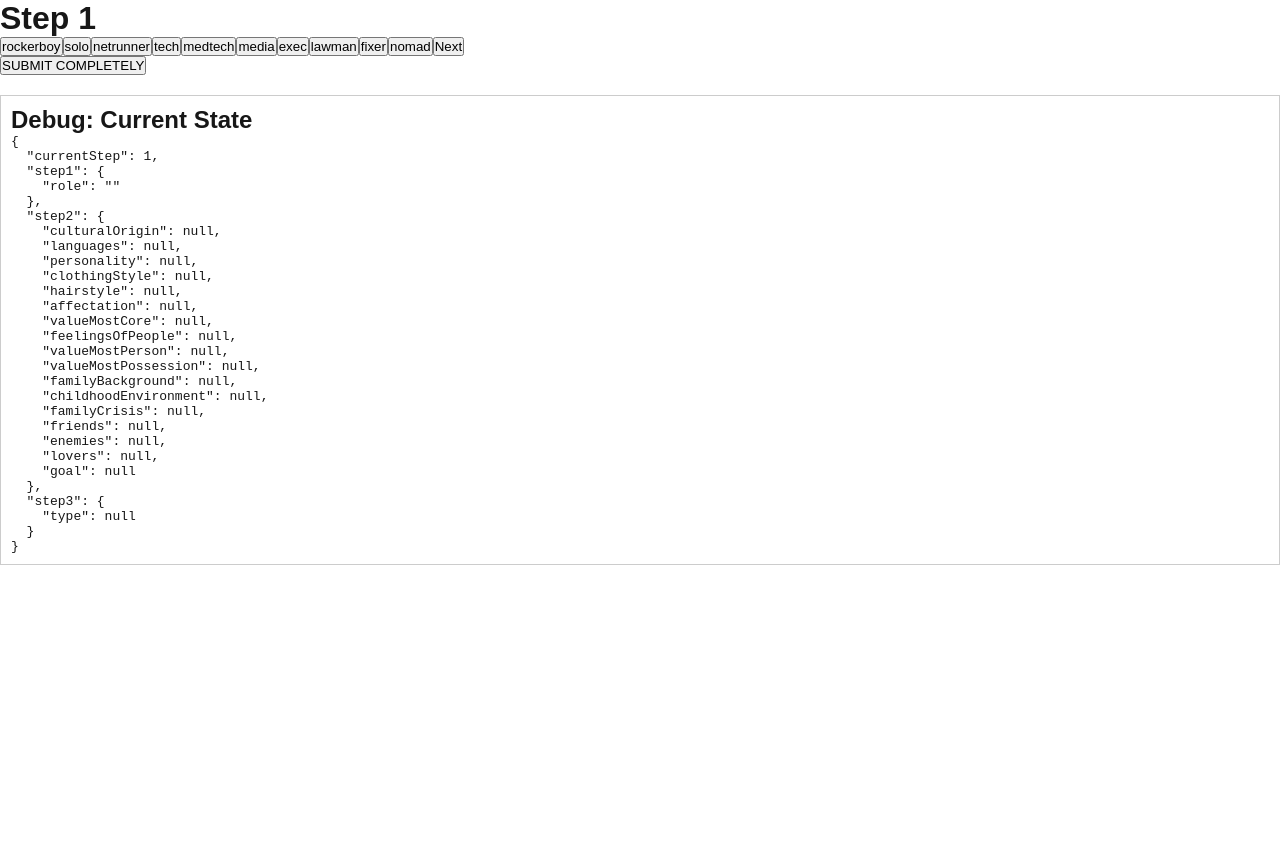
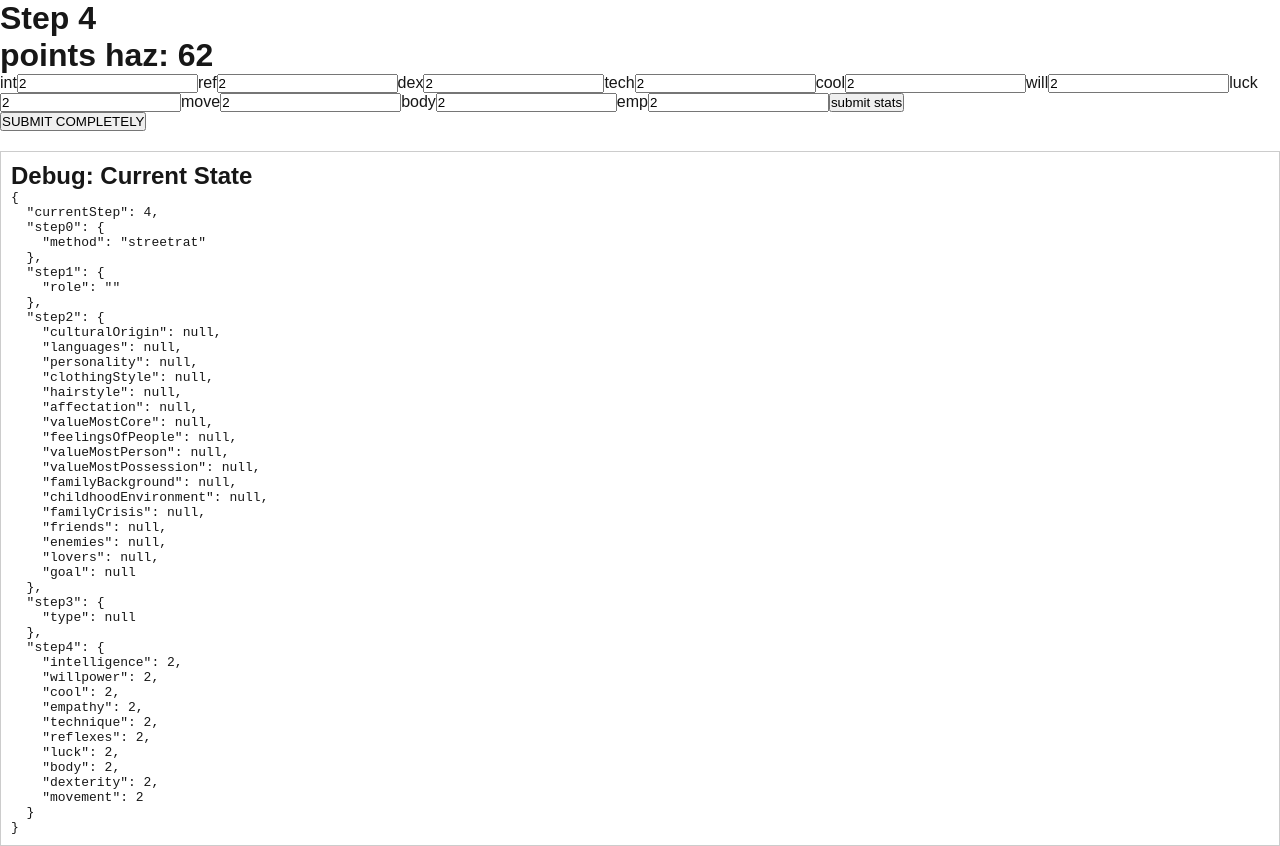
Before and after one commit to ninikigal/choomfie, a Next.js app: page /character in a window 1280 px wide. Before the commit the page ends 800 px from the top, so only its background shows below. Built offline with nearby package versions, Linux system fonts and the light colour scheme.

Commit message:
Added initial stat form

```diff
--- a/app/character/formTypes.tsx
+++ b/app/character/formTypes.tsx
@@ -1,3 +1,7 @@
+export interface MethodFormData {
+    method: "streetrat" | "edgerunner" | "complete"
+}
+
 export interface RoleFormData {
     role: ""
     | "rockerboy" | "solo" | "netrunner" | "tech" | "medtech"
@@ -129,9 +133,23 @@ export interface NomadLifepathFormData {
     opposition: string | null;
 }
 
+export interface StatsFormData {
+    intelligence: number;
+    willpower: number;
+    cool: number;
+    empathy: number;
+    technique: number;
+    reflexes: number;
+    luck: number;
+    body: number;
+    dexterity: number;
+    movement: number;
+}
+
 export type CultureFormData = Pick<LifepathFormData, "culturalOrigin" | "languages">
 
 export type FormData = {
+    method: MethodFormData;
     role: RoleFormData;
     lifepath: LifepathFormData;
     roleLifepath:
@@ -145,10 +163,13 @@ export type FormData = {
         | LawmanLifepathFormData
         | FixerLifepathFormData
         | NomadLifepathFormData
+    stats: StatsFormData
 }
 
 export function createEmptyStepData<T extends keyof FormData>(step: T, role?: string): FormData[T] {
     switch(step) {
+        case "method":
+            return { method: "streetrat" } as FormData[T]
         case "role":
             return { role: "" } as FormData[T];
         case "lifepath":
@@ -267,6 +288,19 @@ export function createEmptyStepData<T extends keyof FormData>(step: T, role?: st
                 default:
                     throw new Error(`Unknown role ${role}`);
             }
+        case "stats":
+            return {
+                intelligence: 2,
+                willpower: 2,
+                cool: 2,
+                empathy: 2,
+                technique: 2,
+                reflexes: 2,
+                luck: 2,
+                body: 2,
+                dexterity: 2,
+                movement: 2
+            } as FormData[T]
         default:
             throw new Error(`Unknown Step ${step}`);
     }
--- /dev/null
+++ b/app/character/method.tsx
@@ -0,0 +1,39 @@
+"use client"
+
+import { MethodFormData } from "./formTypes";
+import { useForm } from "react-hook-form";
+
+interface MethodFormProps {
+    data: MethodFormData;
+    onFormSubmit: (data: MethodFormData) => void;
+}
+
+const methods = [
+    "streetrat",
+    "edgerunner",
+    "complete",
+]
+
+export default function MethodForm({data, onFormSubmit}: MethodFormProps) {
+    const { setValue, handleSubmit } = useForm<MethodFormData>({
+        defaultValues: data,
+    })
+
+    return (
+        <form onSubmit={handleSubmit(onFormSubmit)}>
+            <h1>choose method</h1>
+            {methods.map((method) => (
+                <button
+                    type="button"
+                    key={method}
+                    onClick={() =>
+                        setValue("method", method as MethodFormData["method"])
+                    }
+                >
+                    {method}
+                </button>
+            ))}
+            <button>SUBMIT</button>
+        </form>
+    )
+}
--- a/app/character/page.tsx
+++ b/app/character/page.tsx
@@ -1,7 +1,24 @@
 "use client"
 import { useReducer } from "react";
-import { RoleFormData, LifepathFormData, createEmptyStepData, RockerLifepathFormData, SoloLifepathFormData, NetrunnerLifepathFormData, TechLifepathFormData, MedtechLifepathFormData, MediaLifepathFormData, ExecLifepathFormData, LawmanLifepathFormData, FixerLifepathFormData, NomadLifepathFormData } from "./formTypes";
+import {
+    MethodFormData,
+    RoleFormData,
+    LifepathFormData,
+    createEmptyStepData,
+    RockerLifepathFormData,
+    SoloLifepathFormData,
+    NetrunnerLifepathFormData,
+    TechLifepathFormData,
+    MedtechLifepathFormData,
+    MediaLifepathFormData,
+    ExecLifepathFormData,
+    LawmanLifepathFormData,
+    FixerLifepathFormData,
+    NomadLifepathFormData,
+    StatsFormData
+} from "./formTypes";
 
+import MethodForm from "./method";
 import RoleForm from "./role";
 import LifepathForm from "./lifepath";
 import SoloLifepathForm from "./role-forms/SoloLifepathForm";
@@ -14,8 +31,10 @@ import ExecLifepathForm from "./role-forms/ExecLifepathForm";
 import LawmanLifepathForm from "./role-forms/LawmanLifepathForm";
 import FixerLifepathForm from "./role-forms/FixerLifepathForm";
 import NomadLifepathForm from "./role-forms/NomadLifepathForm";
+import StatsForm from "./stats";
 
 interface FormData {
+    step0: MethodFormData
     step1: RoleFormData,
     step2: LifepathFormData
     step3:
@@ -29,6 +48,7 @@ interface FormData {
         | LawmanLifepathFormData
         | FixerLifepathFormData
         | NomadLifepathFormData
+    step4: StatsFormData
 }
 
 type FormAction =
@@ -37,10 +57,12 @@ type FormAction =
     | { type: "PREV_STEP" };
 
 const initialState: FormData & { currentStep: number } = {
-    currentStep: 1,
+    currentStep: 4,
+    step0: createEmptyStepData("method"),
     step1: createEmptyStepData("role"),
     step2: createEmptyStepData("lifepath"),
-    step3: createEmptyStepData("roleLifepath", "")
+    step3: createEmptyStepData("roleLifepath", ""),
+    step4: createEmptyStepData("stats")
 }
 
 const preparePayload = (state: typeof initialState) => {
@@ -64,9 +86,9 @@ function formReducer(state: typeof initialState, action: FormAction) {
                 }),
             };
         case "NEXT_STEP":
-            return { ...state, currentStep: Math.min(state.currentStep + 1, 3) };
+            return { ...state, currentStep: Math.min(state.currentStep + 1, 4) };
         case "PREV_STEP":
-            return { ...state, currentStep: Math.max(state.currentStep -1, 1 ) };
+            return { ...state, currentStep: Math.max(state.currentStep - 1, 0 ) };
         default:
             return state;
     }
@@ -112,10 +134,17 @@ export default function CharacterPage() {
     return (
         <div>
             <h1>Step {state.currentStep}</h1>
+            {state.currentStep === 0 && (
+                <MethodForm
+                    data={state.step0}
+                    onFormSubmit={(data) => handleStepSubmit("step0", data)}
+                />
+            )}
             {state.currentStep === 1 && (
                 <RoleForm
                     data={state.step1}
                     onFormSubmit={(data) => handleStepSubmit("step1", data)}
+                    onPreviousClick={() => handlePrevStep()}
                 />
             )}
             {state.currentStep === 2 && (
@@ -200,8 +229,14 @@ export default function CharacterPage() {
                     <button onClick={handlePrevStep}>goback</button>
                 </div>
             )}
-
-            {state.currentStep === 4 && <h1>done brah</h1>}
+            {state.currentStep === 4 &&
+                <StatsForm
+                    data={state.step4}
+                    method={state.step0.method}
+                    onFormSubmit={(data) => handleStepSubmit("step4", data)}
+                    onPreviousClick={() => handlePrevStep()}
+                />
+            }
 
             <button onClick={handleFormSubmit}>SUBMIT COMPLETELY</button>
             {/* Debug section */}
--- a/app/character/role.tsx
+++ b/app/character/role.tsx
@@ -6,6 +6,7 @@ import { RoleFormData } from './formTypes';
 interface RoleFormProps {
   data: RoleFormData;
   onFormSubmit: (data: RoleFormData) => void;
+  onPreviousClick: () => void;
 }
 
 const roles = [
@@ -21,7 +22,7 @@ const roles = [
   "nomad"
 ];
 
-export default function RoleForm({ data, onFormSubmit }: RoleFormProps) {
+export default function RoleForm({ data, onFormSubmit, onPreviousClick }: RoleFormProps) {
   const { setValue, handleSubmit } = useForm<RoleFormData>({
     defaultValues: data
   });
@@ -39,6 +40,7 @@ export default function RoleForm({ data, onFormSubmit }: RoleFormProps) {
       ))}
 
       <button type="submit">Next</button>
+      <button onClick={onPreviousClick}>BACK</button>
     </form>
   );
 }
--- /dev/null
+++ b/app/character/stats.tsx
@@ -0,0 +1,88 @@
+"use client"
+
+import { useState } from "react"
+import { useForm } from "react-hook-form";
+import { StatsFormData, MethodFormData } from "./formTypes"
+
+
+interface StatsFormProps {
+    data: StatsFormData;
+    method: MethodFormData["method"];
+    onFormSubmit: (data: StatsFormData) => void;
+    onPreviousClick: () => void;
+}
+
+export default function StatsForm({data, method, onFormSubmit, onPreviousClick, }: StatsFormProps) {
+
+    const initialPoints = 62;
+    const [availablePoints, setAvailablePoints] = useState(62);
+    const { register, handleSubmit } = useForm<StatsFormData>({
+        defaultValues: data
+    })
+
+    const handleStatChange = (e: any) => {
+        console.log(e.target.value);
+    }
+
+    return (
+        <div>
+            <h1>points haz: {availablePoints}</h1>
+            <form onSubmit={handleSubmit(onFormSubmit)}>
+                <label>int</label>
+                <input
+                    type="number"
+                    {...register("intelligence")}
+                    onChange={(e) => handleStatChange(e)}
+                />
+                <label>ref</label>
+                <input
+                    type="number"
+                    {...register("reflexes")}
+                />
+                <label>dex</label>
+                <input
+                    type="number"
+                    {...register("dexterity")}
+                />
+                <label>tech</label>
+                <input
+                    type="number"
+                    {...register("technique")}
+                />
+                <label>cool</label>
+                <input
+                    type="number"
+                    {...register("cool")}
+                />
+
+                <label>will</label>
+                <input
+                    type="number"
+                    {...register("willpower")}
+                />
+                <label>luck</label>
+                <input
+                    type="number"
+                    {...register("luck")}
+                />
+                <label>move</label>
+                <input
+                    type="number"
+                    {...register("movement")}
+
+                />
+                <label>body</label>
+                <input
+                    type="number"
+                    {...register("body")}
+                />
+                <label>emp</label>
+                <input
+                    type="number"
+                    {...register("empathy")}
+                />
+                <button>submit stats</button>
+            </form>
+        </div>
+    )
+}
```
